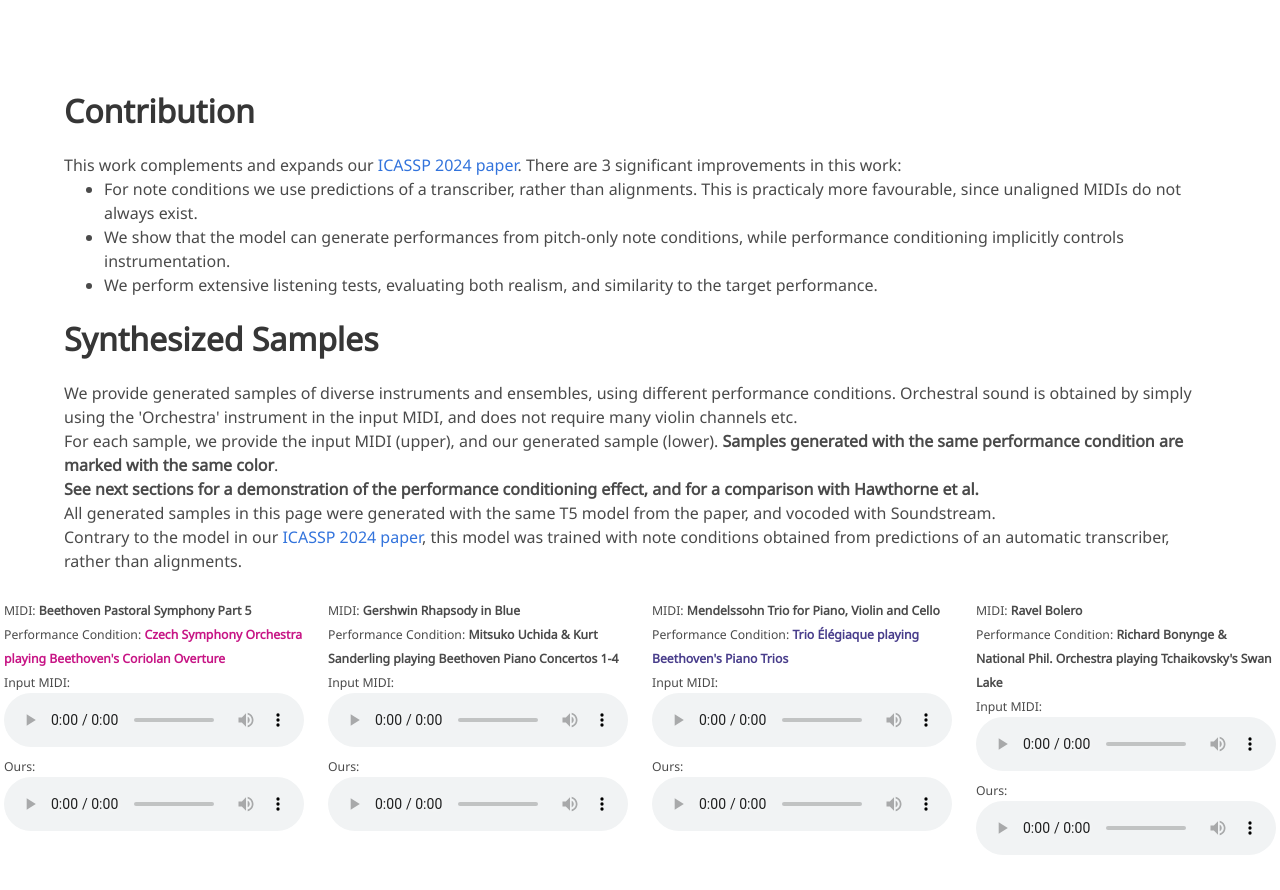
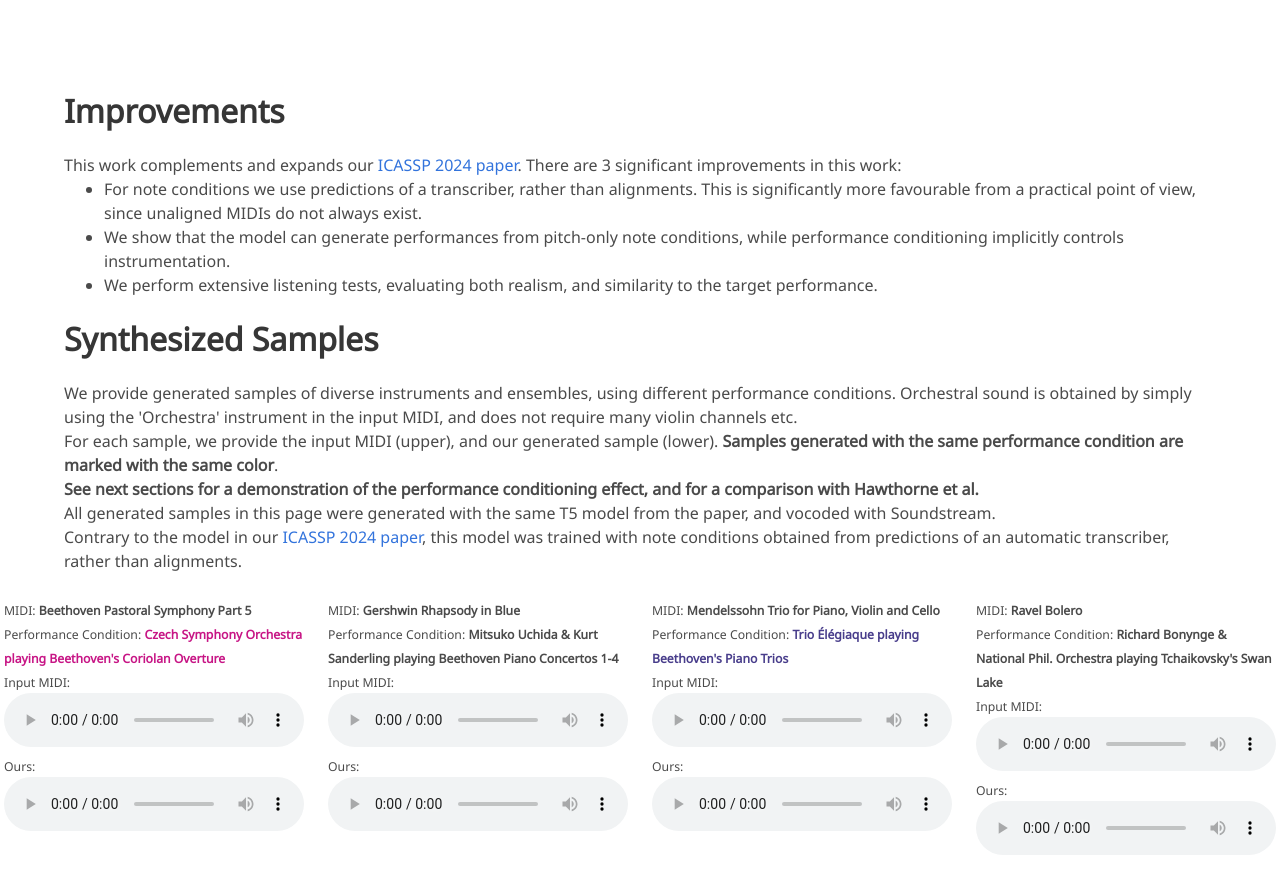
Before and after one commit to benadar293/multi-aspect-conditioning, a plain HTML site: page index.html in a window 1280 px wide. Shown: the part 952-1842 px from the top of the page. Drawn offline with nearby package versions, Linux system fonts and the light colour scheme; some icons are missing; a web font is replaced by a local one.

Commit message:
Add files via upload

```diff
--- a/index.html
+++ b/index.html
@@ -167,10 +167,10 @@
   </div> -->
   <section class="section">
   <div class="container is-widescreen">
-    <h2 class="title is-3">Contribution</h2>
+    <h2 class="title is-3">Improvements</h2>
     This work complements and expands our <a href="https://benadar293.github.io/midipm">ICASSP 2024 paper</a>. There are 3 significant improvements in this work:
     <ul style="list-style-type:disc;padding-left:40px">
-    <li>For note conditions we use predictions of a transcriber, rather than alignments. This is practicaly more favourable, since unaligned MIDIs do not always exist.</li>
+    <li>For note conditions we use predictions of a transcriber, rather than alignments. This is significantly more favourable from a practical point of view, since unaligned MIDIs do not always exist.</li>
     <li>We show that the model can generate performances from pitch-only note conditions, while performance conditioning implicitly controls instrumentation.</li>
     <li>We perform extensive listening tests, evaluating both realism, and similarity to the target performance.</li>
     </ul>
```
